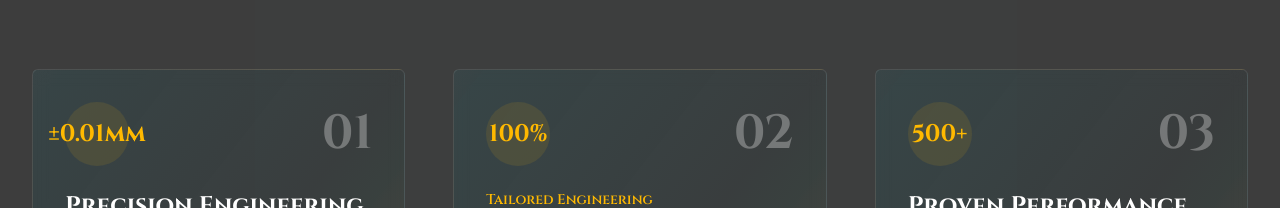
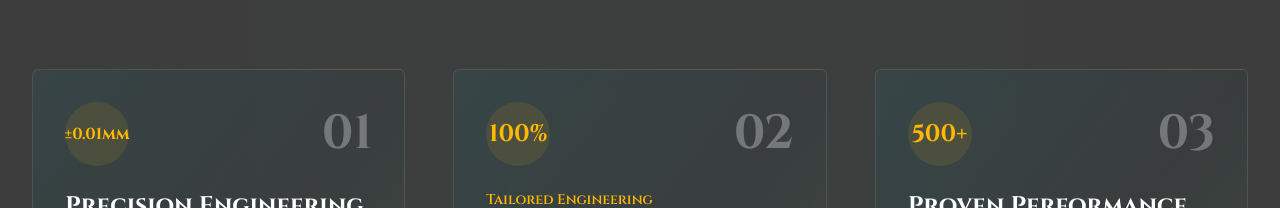
Before and after one commit to abhishekggoswami/osew, a Next.js app: page / in a window 1280 px wide. Shown: the part 2227-2435 px from the top of the page. Built offline with nearby package versions, Linux system fonts and the light colour scheme.

Commit message:
another fix

```diff
--- a/app/page.tsx
+++ b/app/page.tsx
@@ -287,7 +287,7 @@ export default function Home() {
                 {/* Icon/Number */}
                 <div className="flex items-center justify-between">
                   <div className="w-16 h-16 rounded-full bg-amber-400/10 flex items-center justify-center">
-                    <div className="text-2xl font-bold text-amber-400 font-cinzel">±0.01mm</div>
+                    <div className="text-1xl font-bold text-amber-400 font-cinzel">±0.01mm</div>
                   </div>
                   <div className="text-white/30 text-5xl font-bold">01</div>
                 </div>
```
